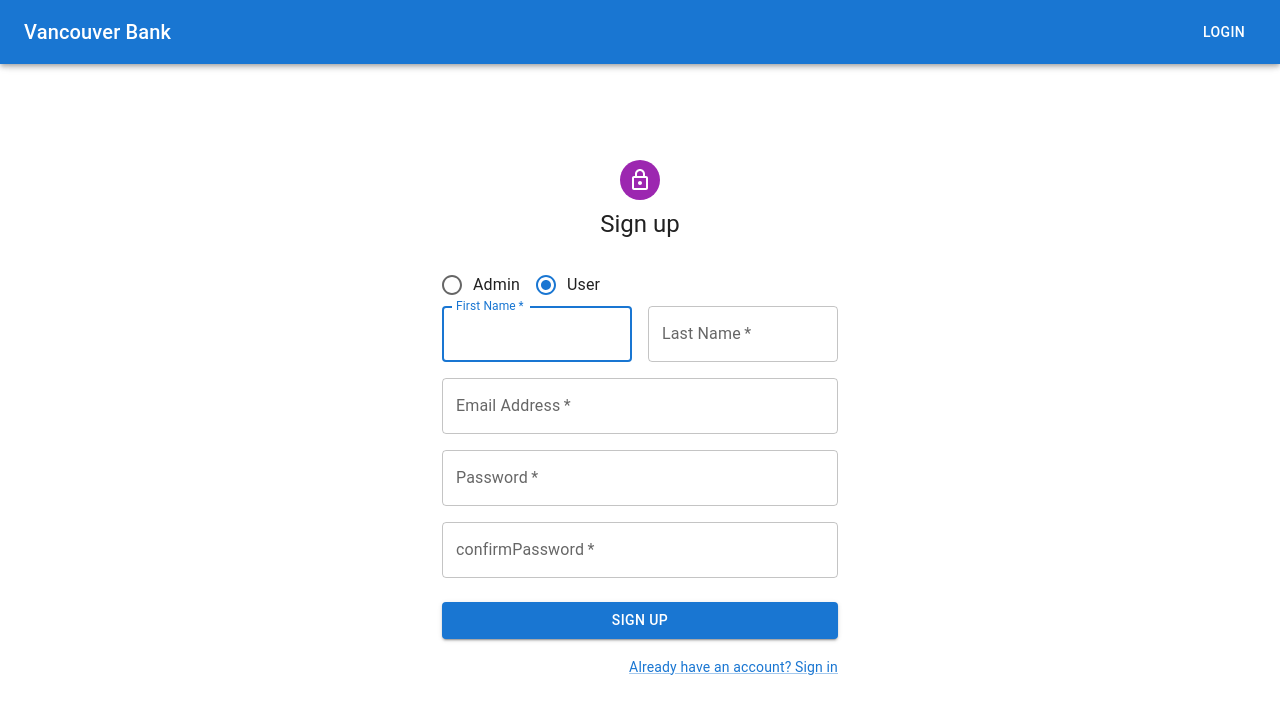
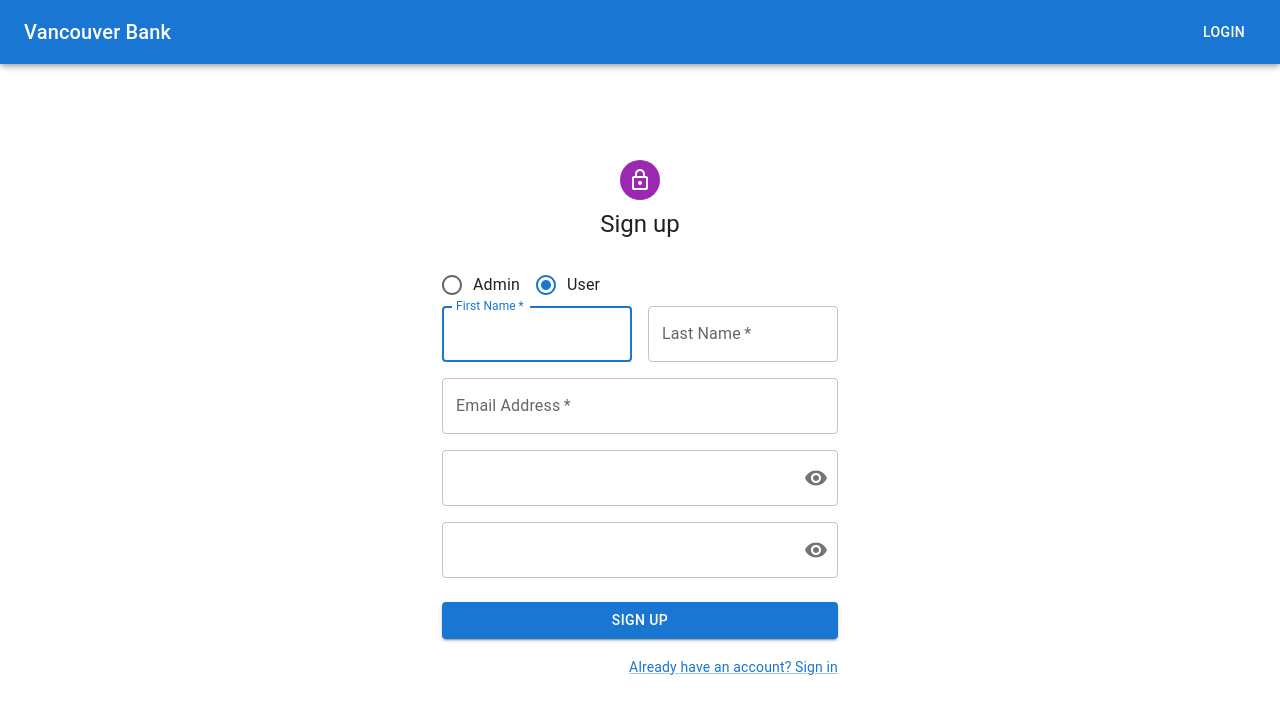
Before and after one commit to we-succeed/vb, a React (Create React App) app: page /signup in a window 1280 px wide. Shown: the top 714 px of the page. Built offline with nearby package versions, Linux system fonts and the light colour scheme.

Commit message:
valindation on frontend and added validation functions

```diff
--- a/src/components/Profile/profile.js
+++ b/src/components/Profile/profile.js
@@ -135,13 +135,14 @@ const Profile = () => {
                                     name="email"
                                     value={data.email}
                                     autoComplete="email"
+                                    disabled
                                 />
                             </Grid>
                             <Grid item xs={12}>
                                 <TextField
                                     fullWidth
                                     name="address"
-                                    label="address"
+                                    label="Address"
                                     type="address"
                                     id="address"
                                     onChange={handleInput}
@@ -153,7 +154,7 @@ const Profile = () => {
                                 <TextField
                                     fullWidth
                                     name="city"
-                                    label="city"
+                                    label="City"
                                     type="city"
                                     id="city"
                                     onChange={handleInput}
@@ -165,7 +166,7 @@ const Profile = () => {
                                 <TextField
                                     fullWidth
                                     name="province"
-                                    label="province"
+                                    label="Province"
                                     type="province"
                                     id="province"
                                     onChange={handleInput}
@@ -177,7 +178,7 @@ const Profile = () => {
                                 <TextField
                                     fullWidth
                                     name="postalCode"
-                                    label="postalCode"
+                                    label="Postal Code"
                                     type="postalCode"
                                     id="postalCode"
                                     onChange={handleInput}
@@ -189,7 +190,7 @@ const Profile = () => {
                                 <TextField
                                     fullWidth
                                     name="phoneNumber"
-                                    label="phoneNumber"
+                                    label="Phone Number"
                                     type="phoneNumber"
                                     id="phoneNumber"
                                     onChange={handleInput}
--- a/src/components/Signup/signup.js
+++ b/src/components/Signup/signup.js
@@ -19,6 +19,8 @@ import Radio from '@mui/material/Radio';
 import RadioGroup from '@mui/material/RadioGroup';
 import FormControlLabel from '@mui/material/FormControlLabel';
 import FormControl from '@mui/material/FormControl';
+import { Visibility, VisibilityOff } from '@mui/icons-material';
+import { IconButton, InputAdornment, OutlinedInput } from '@mui/material';
 
 
 const theme = createTheme();
@@ -37,9 +39,24 @@ const Signup = () => {
     address: "",
     postalCode: "",
     phoneNumber: "",
+    showPassword: false,
+    showConfirmPassword: false,
   });
 
-  const [error, setError] = useState("");
+  const [error, setError] = useState({
+    role: "User",
+    firstName: "",
+    lastName: "",
+    email: "",
+    password: "",
+    confirmPassword: "",
+    province: "",
+    city: "",
+    address: "",
+    postalCode: "",
+    phoneNumber: "",
+  });
+
   const [alert, setAlert] = useState({
     open: false,
     message: '',
@@ -73,6 +90,71 @@ const Signup = () => {
     }
   }
 
+  const onInputChange = e => {
+    const { name, value } = e.target;
+    setData(prev => ({
+      ...prev,
+      [name]: value
+    }));
+    validateInput(e);
+  }
+
+  const validateInput = e => {
+    let { name, value } = e.target;
+    setError(prev => {
+      const stateObj = { ...prev, [name]: "" };
+
+      switch (name) {
+        case "username":
+          if (!value) {
+            stateObj[name] = "Please enter Username.";
+          }
+          break;
+
+        case "password":
+          if (!value) {
+            stateObj[name] = "Please enter Password.";
+          } else if (data.confirmPassword && value !== data.confirmPassword) {
+            stateObj["confirmPassword"] = "Password and Confirm Password does not match.";
+          } else {
+            stateObj["confirmPassword"] = data.confirmPassword ? "" : error.confirmPassword;
+          }
+          break;
+
+        case "confirmPassword":
+          if (!value) {
+            stateObj[name] = "Please enter Confirm Password.";
+          } else if (data.password && value !== data.password) {
+            stateObj[name] = "Password and Confirm Password does not match.";
+          }
+          break;
+
+        default:
+          break;
+      }
+
+      return stateObj;
+    });
+  }
+
+  const handleClickShowPassword = () => {
+    setData({
+      ...data,
+      showPassword: !data.showPassword,
+    });
+  };
+
+  const handleClickShowConfirmPassword = () => {
+    setData({
+      ...data,
+      showConfirmPassword: !data.showConfirmPassword,
+    });
+  };
+
+  const handleMouseDownPassword = (event) => {
+    event.preventDefault();
+  };
+
   return (
     <ThemeProvider theme={theme}>
     <Container component="main" maxWidth="xs">
@@ -95,6 +177,7 @@ const Signup = () => {
           <FormControl>
       <RadioGroup
         row
+        space-around
         aria-labelledby="demo-row-radio-buttons-group-label"
         name="row-radio-buttons-group"
         value={data.role}
@@ -149,32 +232,58 @@ const Signup = () => {
             </Grid>
             <Grid item xs={12}>
               <form autoComplete='off'>
-              <TextField
+              <OutlinedInput
+                id='standard-adornment-password'
                 required
                 fullWidth
                 name="password"
                 label="Password"
-                type="password"
-                id="password"
-                onChange={handleChange}
+                type={data.showPassword ? 'text' : 'password'}
+                endAdornment={
+                  <InputAdornment position="end">
+                    <IconButton
+                      aria-label="toggle password visibility"
+                      onClick={handleClickShowPassword}
+                      onMouseDown={handleMouseDownPassword}
+                      edge="end"
+                    >
+                      {data.showPassword ? <VisibilityOff /> : <Visibility />}
+                    </IconButton>
+                  </InputAdornment>
+                }
                 value={data.password}
-                autoComplete="new-password"
-              />
+                onChange={onInputChange}
+                onBlur={validateInput}
+                />
+                {error.password && <span className='err'>{error.password}</span>}
               </form>
             </Grid>
             <Grid item xs={12}>
               <form autoComplete='off'>
-              <TextField
+              <OutlinedInput
+                id='standard-adornment-password'
                 required
                 fullWidth
                 name="confirmPassword"
-                label="confirmPassword"
-                type="password"
-                id="confirmPassword"
-                onChange={handleChange}
+                label="Confirm Password"
+                type={data.showConfirmPassword ? 'text' : 'password'}
+                endAdornment={
+                  <InputAdornment position="end">
+                    <IconButton
+                      aria-label="toggle password visibility"
+                      onClick={handleClickShowConfirmPassword}
+                      onMouseDown={handleMouseDownPassword}
+                      edge="end"
+                    >
+                      {data.showConfirmPassword ? <VisibilityOff /> : <Visibility />}
+                    </IconButton>
+                  </InputAdornment>
+                }
                 value={data.confirmPassword}
-                autoComplete="new-password"
-              />
+                onChange={onInputChange}
+                onBlur={validateInput}
+                />
+                {error.confirmPassword && <span className='err'>{error.confirmPassword}</span>}
               </form>
             </Grid>
                 </Grid>
```
